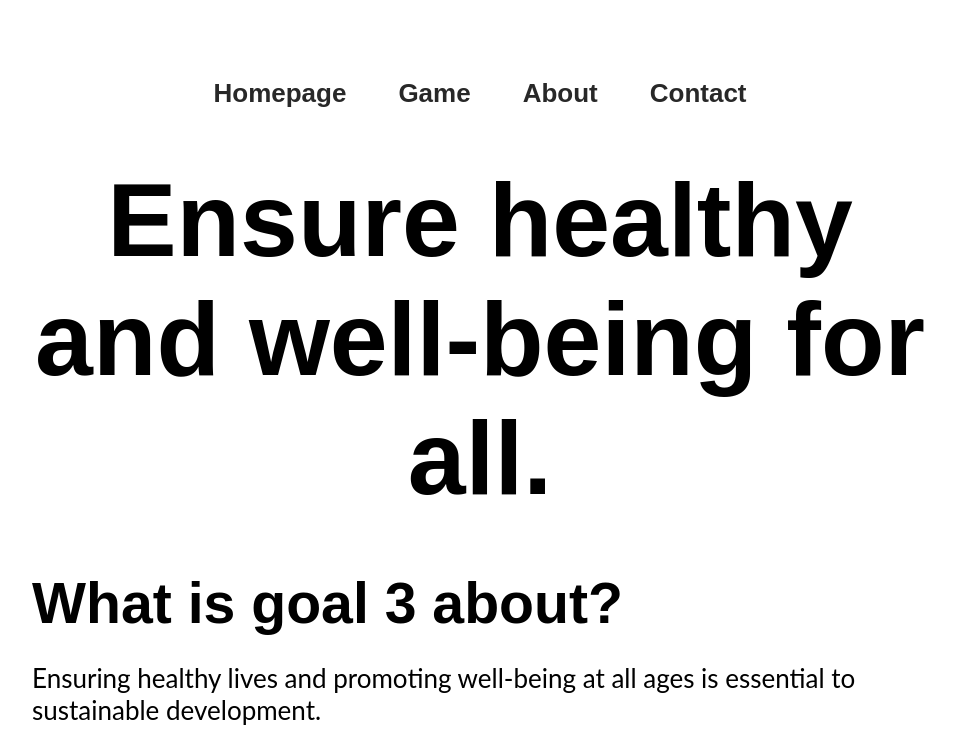
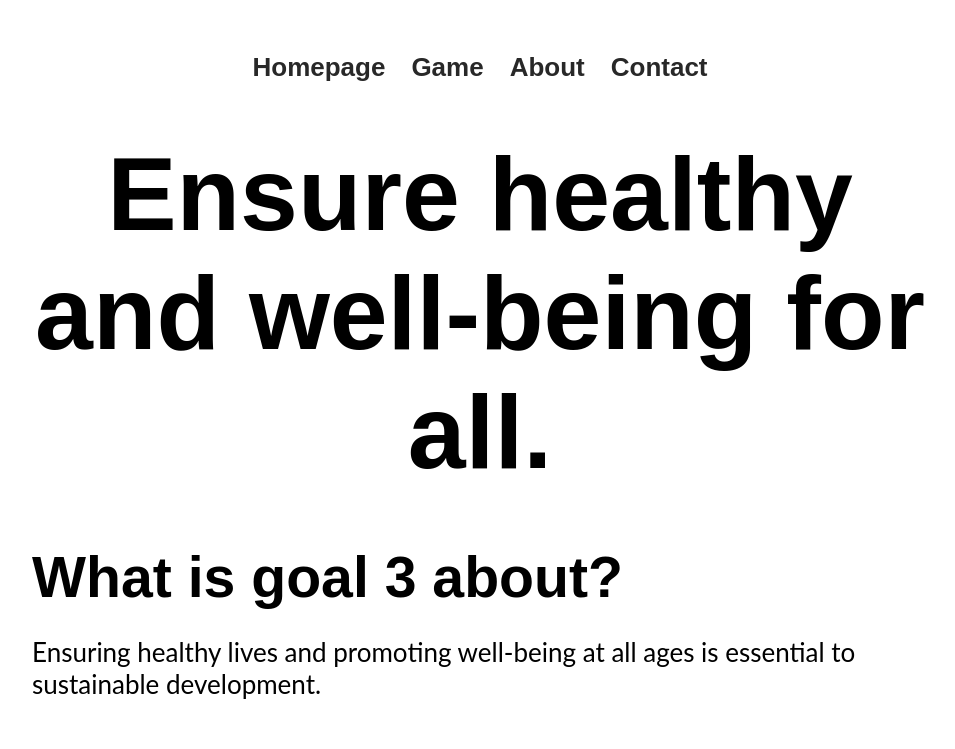
Before and after one commit to CodeBoltz/Oblig-3, a plain HTML site: page project-healthy/index.html in a window 1280 px wide. Shown: the top 749 px of the page, without its empty margins (160-1115 px from the left). Drawn offline with Linux system fonts and the light colour scheme; a web font is replaced by a local one.

Commit message:
fixing nav bar 2.0

```diff
--- a/project-healthy/styles/style.css
+++ b/project-healthy/styles/style.css
@@ -74,7 +74,7 @@ nav ul {
     color: #282828;
     text-align: center;
     text-decoration: none;
-    padding: 2rem 1rem 1rem 1rem;
+    padding: 1rem 0.5rem 1rem 0.5rem;
   }
 
   li a:hover:not(.active) {
```
